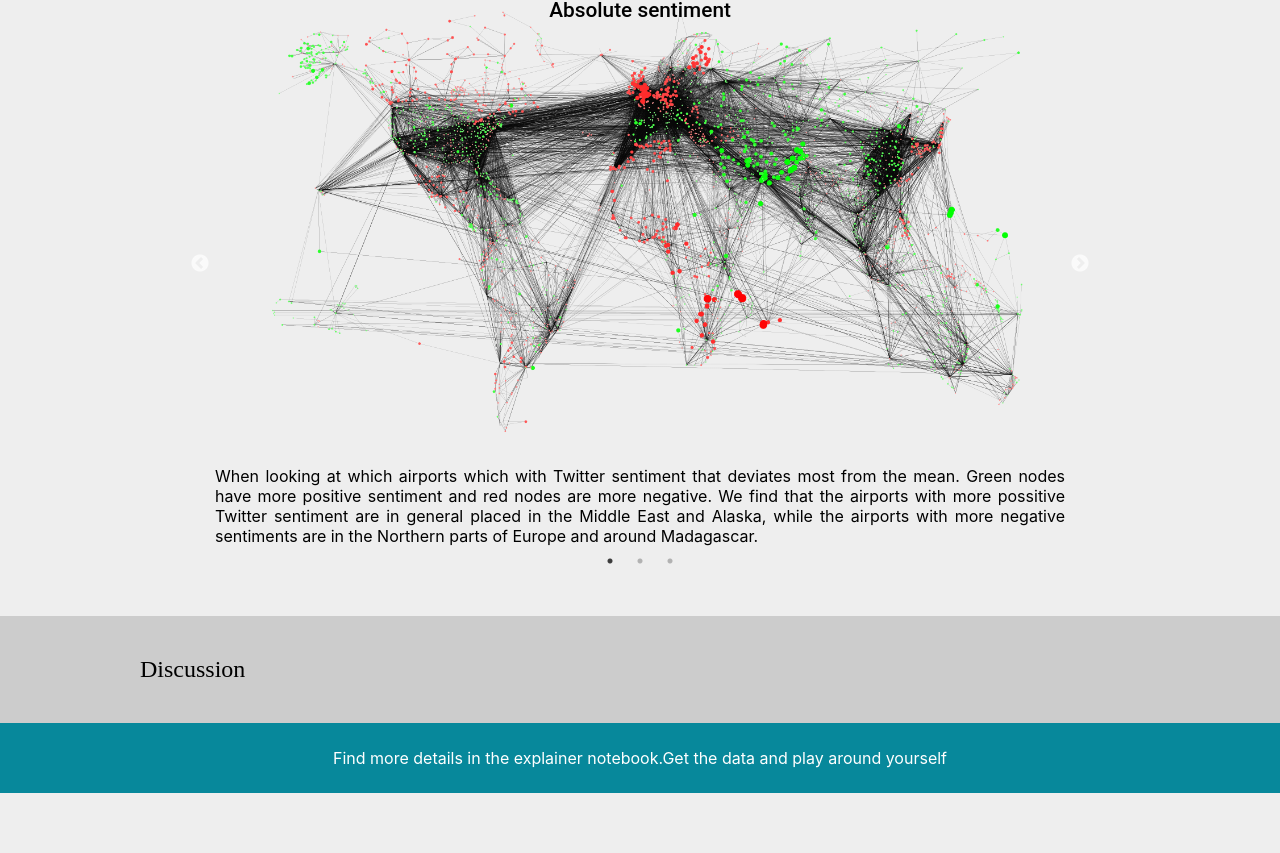
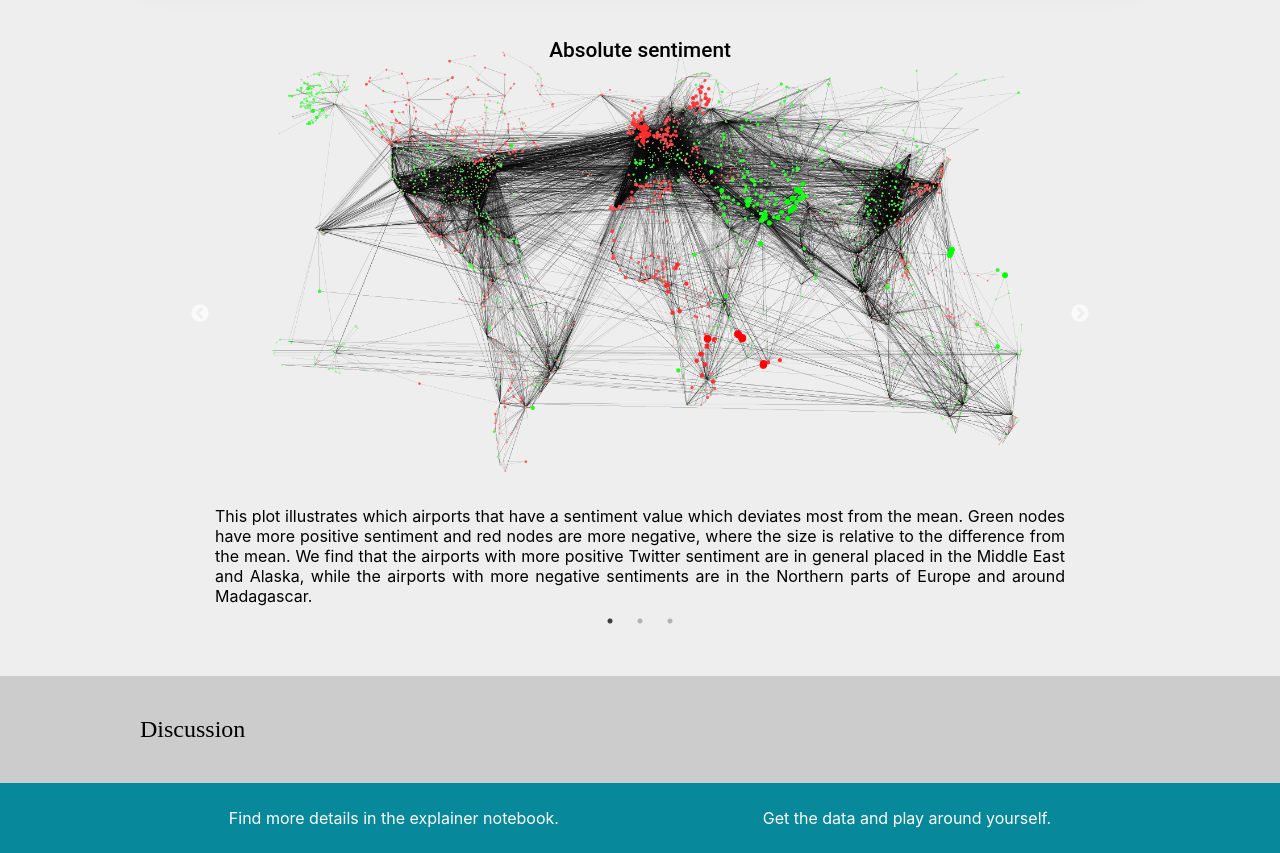
Before and after one commit to OliverFlecke/02805-Social-Graphs-and-Interactions-Project, a React (Create React App) app: page / in a window 1280 px wide. Shown: the part 7831-8684 px from the top of the page. Before the commit the page ends 8624 px from the top, so only its background shows below. Built offline with nearby package versions, Linux system fonts and the light colour scheme; no server answers; the HTML template or start-up script is replaced by a standard one.

Commit message:
Small text updates to sentiment

```diff
--- a/public/text/Sentiment_plot_abs.md
+++ b/public/text/Sentiment_plot_abs.md
@@ -1 +1,3 @@
-When looking at which airports which with Twitter sentiment that deviates most from the mean. Green nodes have more positive sentiment and red nodes are more negative. We find that the airports with more possitive Twitter sentiment are in general placed in the Middle East and Alaska, while the airports with more negative sentiments are in the Northern parts of Europe and around Madagascar.
+This plot illustrates which airports that have a sentiment value which deviates most from the mean.
+Green nodes have more positive sentiment and red nodes are more negative, where the size is relative to the difference from the mean.
+We find that the airports with more positive Twitter sentiment are in general placed in the Middle East and Alaska, while the airports with more negative sentiments are in the Northern parts of Europe and around Madagascar.
--- a/public/text/Sentiment_plot_max.md
+++ b/public/text/Sentiment_plot_max.md
@@ -1 +1,2 @@
-To have a better look at which airports that have a more positive Twitter sentiment, we have had the node sizes depend on how positive the airports' sentiments are. Here we get a better look at how the more positive airports are placed in the Middle East, Alaska, and in Oceania.
+To have a better look at which airports that have a more positive Twitter sentiment, node drawn here have sizes that only depend on how positive the airports' sentiments are.
+Here we get a better look at how the more positive airports are placed in the Middle East, Alaska, and in Oceania.
--- a/public/text/Sentiment_plot_min.md
+++ b/public/text/Sentiment_plot_min.md
@@ -1 +1,2 @@
-To getter a better look at the airports with more negative Twitter sentiment, we can change the size of our nodes in terms of how negative the sentiment is. Here it is more clear that the airports with more negative sentiment har placed in Northern Europe and Southern parts of and off the coast of Africa.
+To getter a better look at the airports with more negative Twitter sentiment, we can change the size of the nodes to be larger, if the sentiment is lower.
+Here it is more clear that the airports with more negative sentiment har placed in Northern Europe, Southern parts of Africa and off the coast of Africa.
--- a/src/App.tsx
+++ b/src/App.tsx
@@ -39,7 +39,7 @@ class App extends Component {
                         </a>
 
                         <a href='https://github.com/OliverFlecke/02805-Social-Graphs-and-Interactions-Project/blob/master/README.md'>
-                            Get the data and play around yourself
+                            Get the data and play around yourself.
                         </a>
                     </footer>
                 </div>
--- a/src/index.scss
+++ b/src/index.scss
@@ -43,12 +43,19 @@ footer {
     background: $navigation;
     text-align: center;
     padding: 25px;
+    display: flex;
+    justify-content: space-evenly;
+    flex-wrap: wrap;
 }
 
 footer a {
     font-style: none;
     text-decoration: none;
     color: white;
+}
+
+footer a:hover {
+    text-decoration: underline;
 }
 
 section {
--- a/src/section/styles/Introduction.module.scss
+++ b/src/section/styles/Introduction.module.scss
@@ -2,6 +2,7 @@
 .videoContainer {
     display: flex;
     justify-content: center;
+    margin: 20px;
 }
 
 .video {
```
